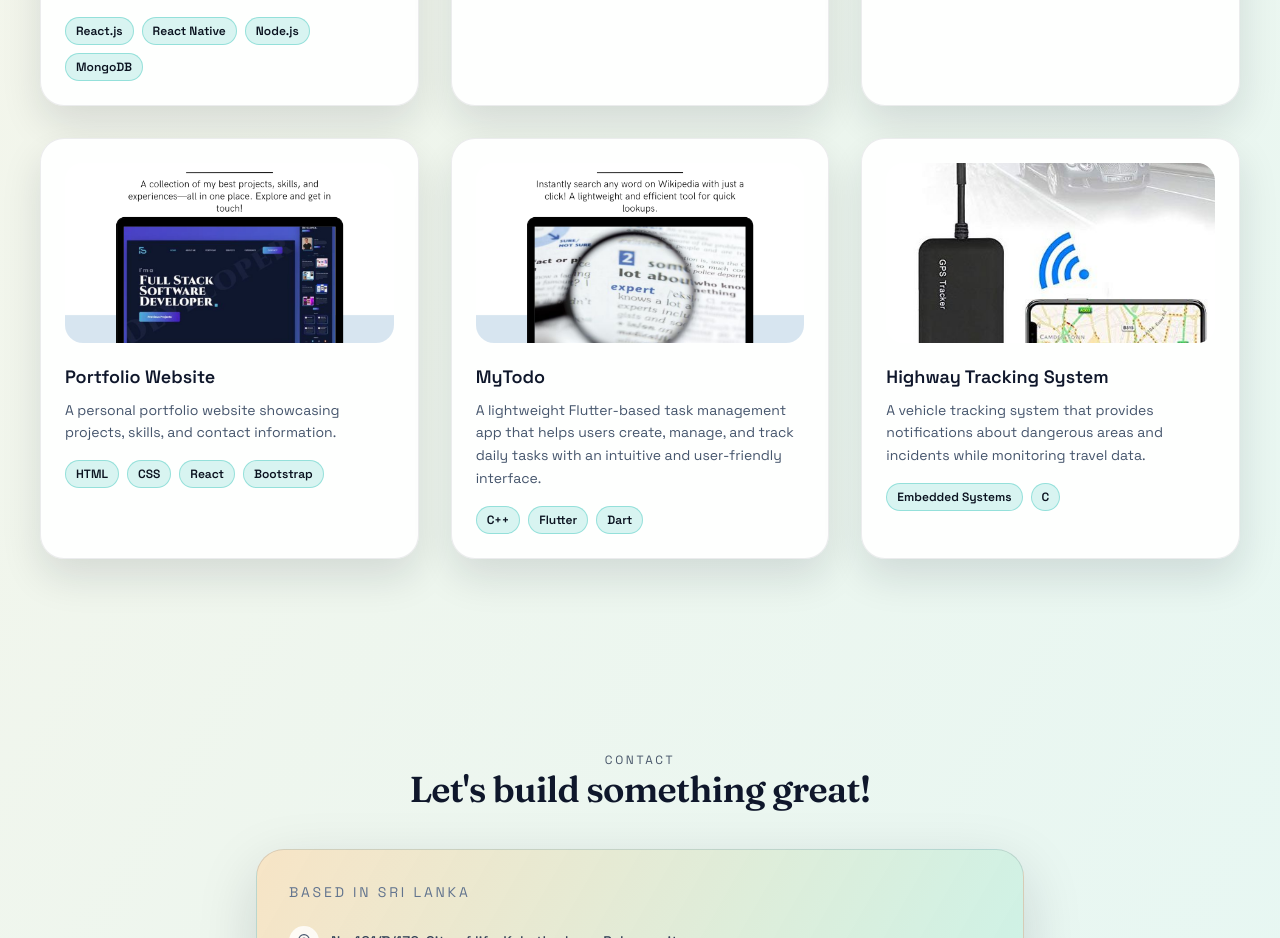
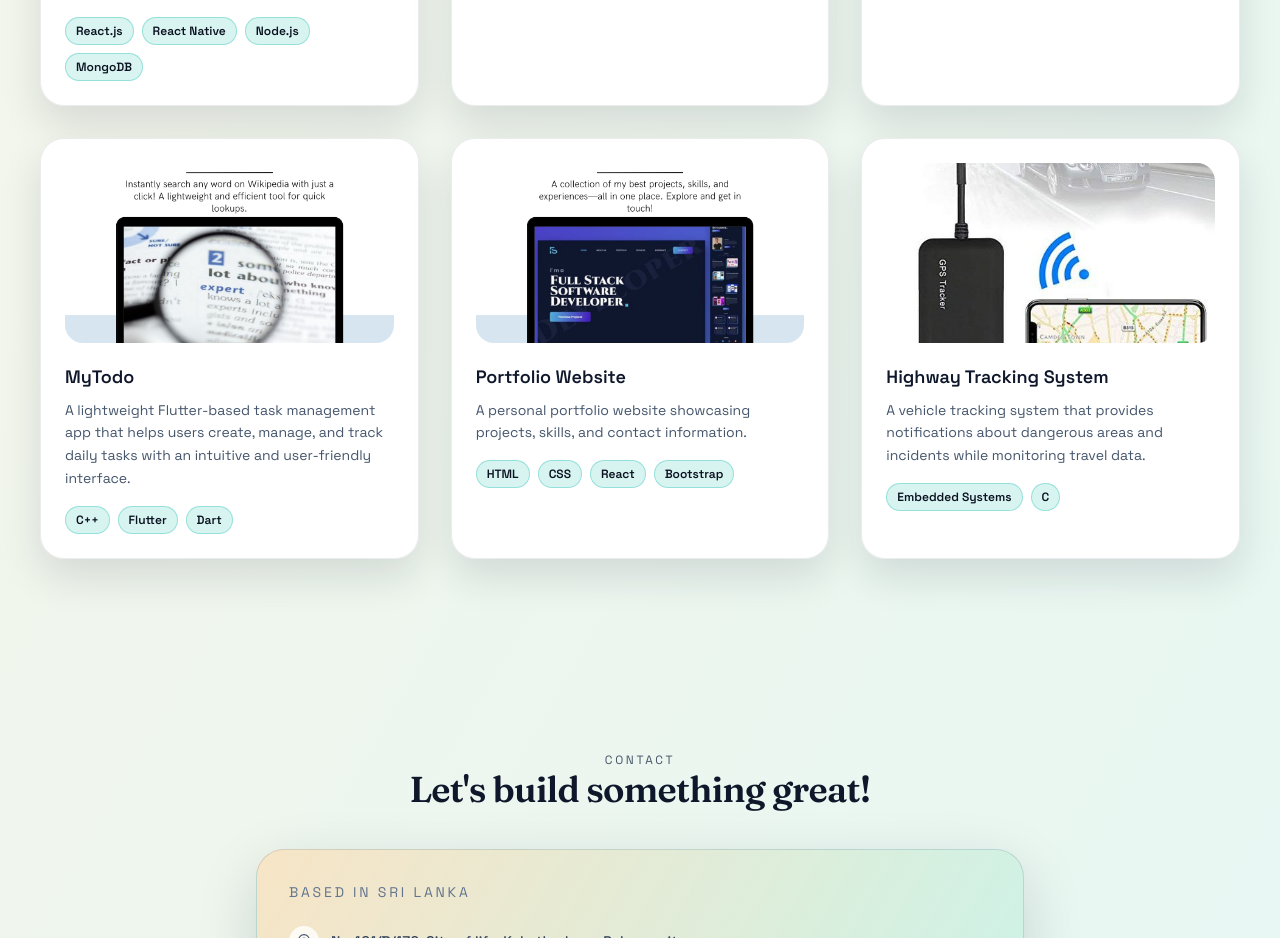
Before and after one commit to Piyumi-Amarasinha/my-portfolio, a React (Vite) app: page / in a window 1280 px wide. Shown: the part 3320-4258 px from the top of the page. Built offline with nearby package versions, Linux system fonts and the light colour scheme.

Commit message:
Todo project image

```diff
--- a/src/constants/index.js
+++ b/src/constants/index.js
@@ -78,19 +78,20 @@ export const PROJECTS = [
     technologies: ["React.js", "Node.js", "MongoDB"],
   },
   {
+    title: "MyTodo",
+    image: project5,
+    description:
+      "A lightweight Flutter-based task management app that helps users create, manage, and track daily tasks with an intuitive and user-friendly interface.",
+    technologies: ["C++", "Flutter", "Dart"],
+  },
+  {
     title: "Portfolio Website",
     image: project3,
     description:
       "A personal portfolio website showcasing projects, skills, and contact information.",
     technologies: ["HTML", "CSS", "React", "Bootstrap"],
   },
-  {
-    title: "MyTodo",
-    image: project5,
-    description:
-      "A lightweight Flutter-based task management app that helps users create, manage, and track daily tasks with an intuitive and user-friendly interface.",
-    technologies: ["C++", "Flutter", "Dart"],
-  },
+
   {
     title: "Highway Tracking System",
     image: project6,
```
